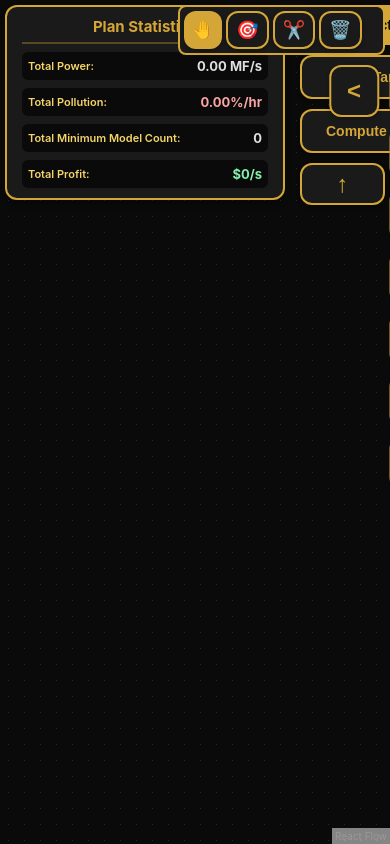
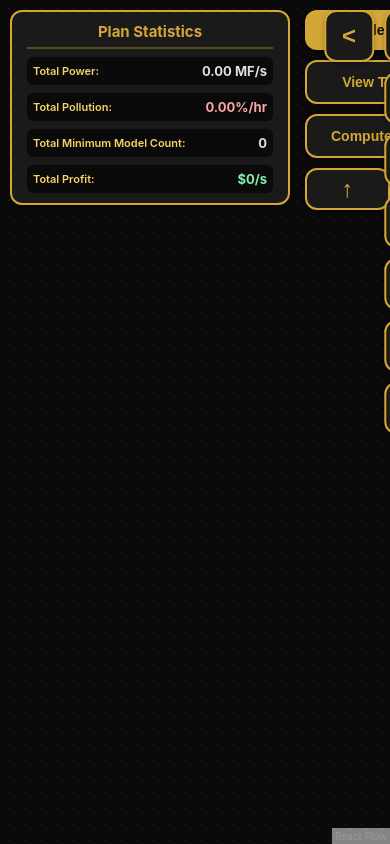
Before and after one commit to Pollywrath/Industrialist-Production-Calculator, a React (Vite) app: page / in a window 390 px wide. Built offline with nearby package versions, Linux system fonts and the light colour scheme.

Commit message:
more mobile ui changes

```diff
--- a/src/App.jsx
+++ b/src/App.jsx
@@ -186,12 +186,16 @@ function App() {
     // Initialize custom data from defaults if not present
     initializeCustomData(products, machines, recipes);
 
-    // Mobile detection
+    // Mobile detection - detect actual mobile devices, not just screen width
     const checkMobile = () => {
-      setIsMobile(window.innerWidth <= 768);
+      // Check for touch capability AND mobile user agent
+      const hasTouch = 'ontouchstart' in window || navigator.maxTouchPoints > 0;
+      const isMobileDevice = /Android|webOS|iPhone|iPad|iPod|BlackBerry|IEMobile|Opera Mini/i.test(navigator.userAgent);
+      setIsMobile(hasTouch && isMobileDevice);
     };
 
     checkMobile();
+    // Still listen to resize in case device changes (unlikely but good practice)
     window.addEventListener('resize', checkMobile);
 
     return () => window.removeEventListener('resize', checkMobile);
@@ -2160,43 +2164,24 @@ function App() {
 
         <Panel position="top-right" style={{ margin: isMobile ? '5px' : '10px', maxWidth: isMobile ? 'calc(100vw - 10px)' : 'none' }}>
           {isMobile && (
-            <div className="mobile-controls-container" style={{
-              display: 'flex',
-              gap: '4px',
-              background: 'var(--bg-secondary)',
-              border: '2px solid var(--border-primary)',
-              borderRadius: 'var(--radius-md)',
-              padding: '4px',
-              marginBottom: '10px'
-            }}>
+            <div className="mobile-controls-container">
               <button
-                onClick={() => setMobileActionMode('pan')}
-                className={`btn ${mobileActionMode === 'pan' ? 'btn-primary' : 'btn-secondary'}`}
-                style={{ padding: '8px', fontSize: '18px', minWidth: 'auto', lineHeight: 1 }}
-                title="Pan mode"
+                onClick={() => setMobileActionMode(prev => prev === 'disconnect' ? 'pan' : 'disconnect')}
+                className={`btn ${mobileActionMode === 'disconnect' ? 'btn-primary' : 'btn-secondary'}`}
+                title="Disconnect mode - Tap connections to remove"
               >
-                🤚
+                ✂️
               </button>
               <button
-                onClick={() => setMobileActionMode('target')}
+                onClick={() => setMobileActionMode(prev => prev === 'target' ? 'pan' : 'target')}
                 className={`btn ${mobileActionMode === 'target' ? 'btn-primary' : 'btn-secondary'}`}
-                style={{ padding: '8px', fontSize: '18px', minWidth: 'auto', lineHeight: 1 }}
                 title="Target mode - Tap nodes to mark as targets"
               >
                 🎯
               </button>
               <button
-                onClick={() => setMobileActionMode('disconnect')}
-                className={`btn ${mobileActionMode === 'disconnect' ? 'btn-primary' : 'btn-secondary'}`}
-                style={{ padding: '8px', fontSize: '18px', minWidth: 'auto', lineHeight: 1 }}
-                title="Disconnect mode - Tap connections to remove"
-              >
-                ✂️
-              </button>
-              <button
-                onClick={() => setMobileActionMode('delete')}
+                onClick={() => setMobileActionMode(prev => prev === 'delete' ? 'pan' : 'delete')}
                 className={`btn ${mobileActionMode === 'delete' ? 'btn-primary' : 'btn-secondary'}`}
-                style={{ padding: '8px', fontSize: '18px', minWidth: 'auto', lineHeight: 1 }}
                 title="Delete mode - Tap nodes to delete"
               >
                 🗑️
--- a/src/index.css
+++ b/src/index.css
@@ -587,6 +587,26 @@ input[type="number"] {
   pointer-events: auto !important;
   position: relative;
   z-index: 100;
+  display: flex;
+  gap: 6px;
+  background: var(--bg-secondary);
+  border: 2px solid var(--border-primary);
+  border-radius: var(--radius-md);
+  padding: 6px;
+  margin-bottom: 10px;
+  width: fit-content; /* Prevent extra gap on right */
+}
+
+.mobile-controls-container .btn {
+  padding: 10px !important;
+  font-size: 20px !important;
+  min-width: auto !important;
+  line-height: 1 !important;
+  width: 50px !important;
+  height: 50px !important;
+  display: flex !important;
+  align-items: center !important;
+  justify-content: center !important;
 }
 
 /* ============================================================
```
